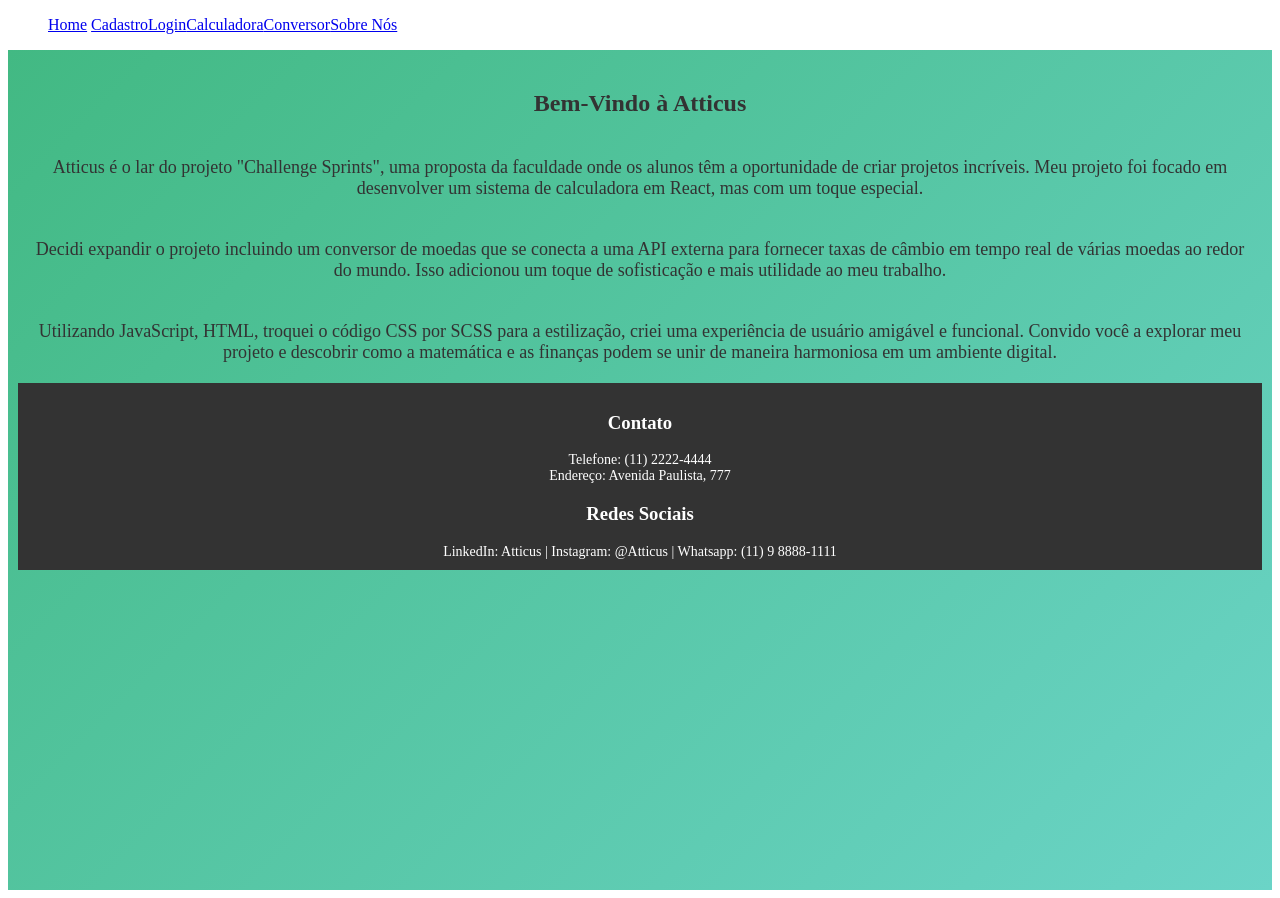
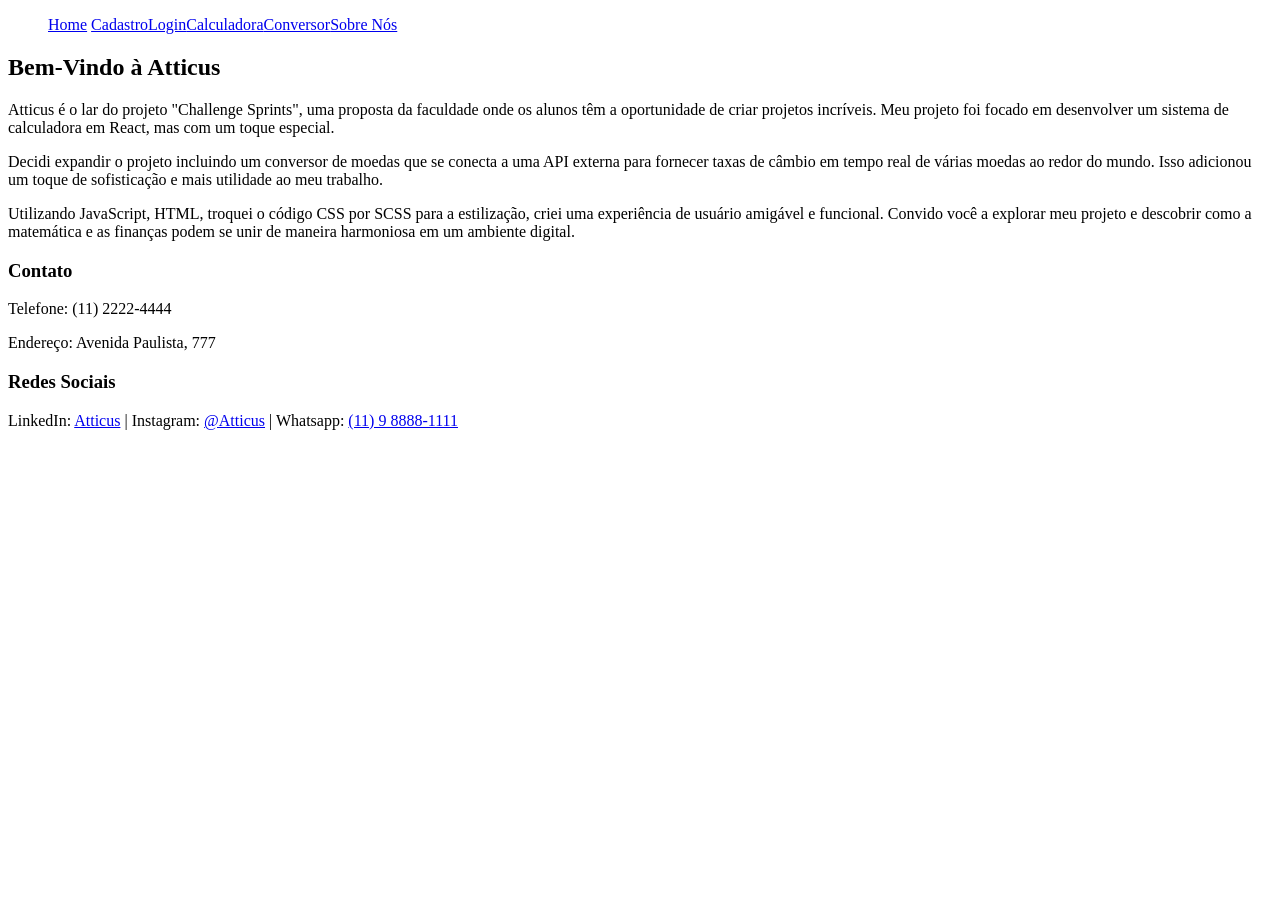
Before and after one commit to Biettt/Calculator, a React (Vite) app in the folder calculator/: page / in a window 1280 px wide. After the commit the page ends 800 px from the top, so only its background shows below. Built offline with nearby package versions, Linux system fonts and the light colour scheme.

Commit message:
formatting home

```diff
--- a/calculator/src/routers/Home.jsx
+++ b/calculator/src/routers/Home.jsx
@@ -10,6 +10,8 @@ function Home() {
             <p>Decidi expandir o projeto incluindo um conversor de moedas que se conecta a uma API externa para fornecer taxas de câmbio em tempo real de várias moedas ao redor do mundo. Isso adicionou um toque de sofisticação e mais utilidade ao meu trabalho.</p>
             <p>Utilizando JavaScript, HTML, troquei o código CSS por SCSS para a estilização, criei uma experiência de usuário amigável e funcional. Convido você a explorar meu projeto e descobrir como a matemática e as finanças podem se unir de maneira harmoniosa em um ambiente digital.</p>
 
+            <p>{/*vou add texto ainda*/}</p>
+
             <Footer/>
         </div>
     );
--- a/calculator/src/styles/Home.css
+++ b/calculator/src/styles/Home.css
@@ -1,51 +1 @@
-@charset "UTF-8";
-.home {
-  background: linear-gradient(135deg, #42b983, #6bd4c7);
-  color: #333; /* Texto mais escuro para contraste */
-  padding: 20px;
-  text-align: center;
-  min-height: 100vh;
-  display: flex;
-  flex-direction: column;
-  align-items: center;
-}
-.home h1 {
-  font-size: 36px;
-  color: #ffd700; /* Amarelo brilhante */
-}
-.home p {
-  font-size: 18px;
-  margin: 20px 0;
-}
-.home .cta-button {
-  display: inline-block;
-  background-color: #ffd700;
-  color: #333;
-  padding: 10px 20px;
-  text-decoration: none;
-  font-weight: bold;
-  border-radius: 5px;
-}
-.home .cta-button:hover {
-  background-color: #ffcc00;
-}
-
-/* Estilos para o rodapé no final da página */
-.footer {
-  background-color: #333;
-  color: #fff;
-  padding: 10px;
-  text-align: center;
-  width: 100%;
-}
-.footer p {
-  font-size: 14px;
-  margin: 0;
-}
-.footer a {
-  color: #fff;
-  text-decoration: none;
-}
-.footer a:hover {
-  text-decoration: underline;
-}/*# sourceMappingURL=Home.css.map */
+/*# sourceMappingURL=Home.css.map */
--- a/calculator/src/styles/Home.scss
+++ /dev/null
@@ -1,57 +0,0 @@
-.home {
-  background: linear-gradient(135deg, #42b983, #6bd4c7);
-  color: #333; /* Texto mais escuro para contraste */
-  padding: 20px;
-  text-align: center;
-  min-height: 100vh;
-  display: flex;
-  flex-direction: column;
-  align-items: center;
-
-  h1 {
-    font-size: 36px;
-    color: #ffd700; /* Amarelo brilhante */
-  }
-
-  p {
-    font-size: 18px;
-    margin: 20px 0;
-  }
-
-  .cta-button {
-    display: inline-block;
-    background-color: #ffd700;
-    color: #333;
-    padding: 10px 20px;
-    text-decoration: none;
-    font-weight: bold;
-    border-radius: 5px;
-
-    &:hover {
-      background-color: #ffcc00;
-    }
-  }
-}
-
-/* Estilos para o rodapé no final da página */
-.footer {
-  background-color: #333;
-  color: #fff;
-  padding: 10px;
-  text-align: center;
-  width: 100%;
-
-  p {
-    font-size: 14px;
-    margin: 0;
-  }
-
-  a {
-    color: #fff;
-    text-decoration: none;
-
-    &:hover {
-      text-decoration: underline;
-    }
-  }
-}
```
Also changed, not shown: 1 other file (tests, documents, lock files or other folders).
